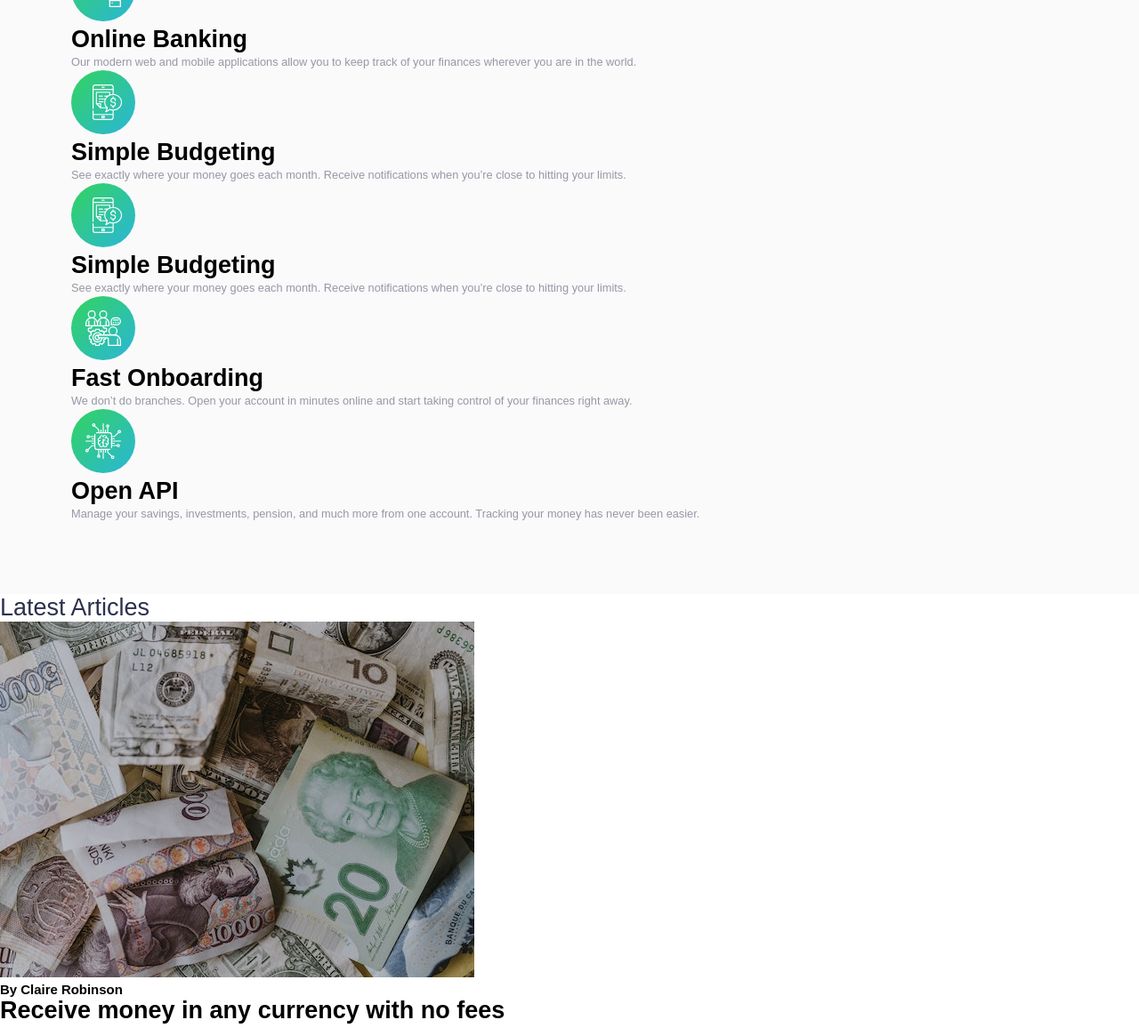
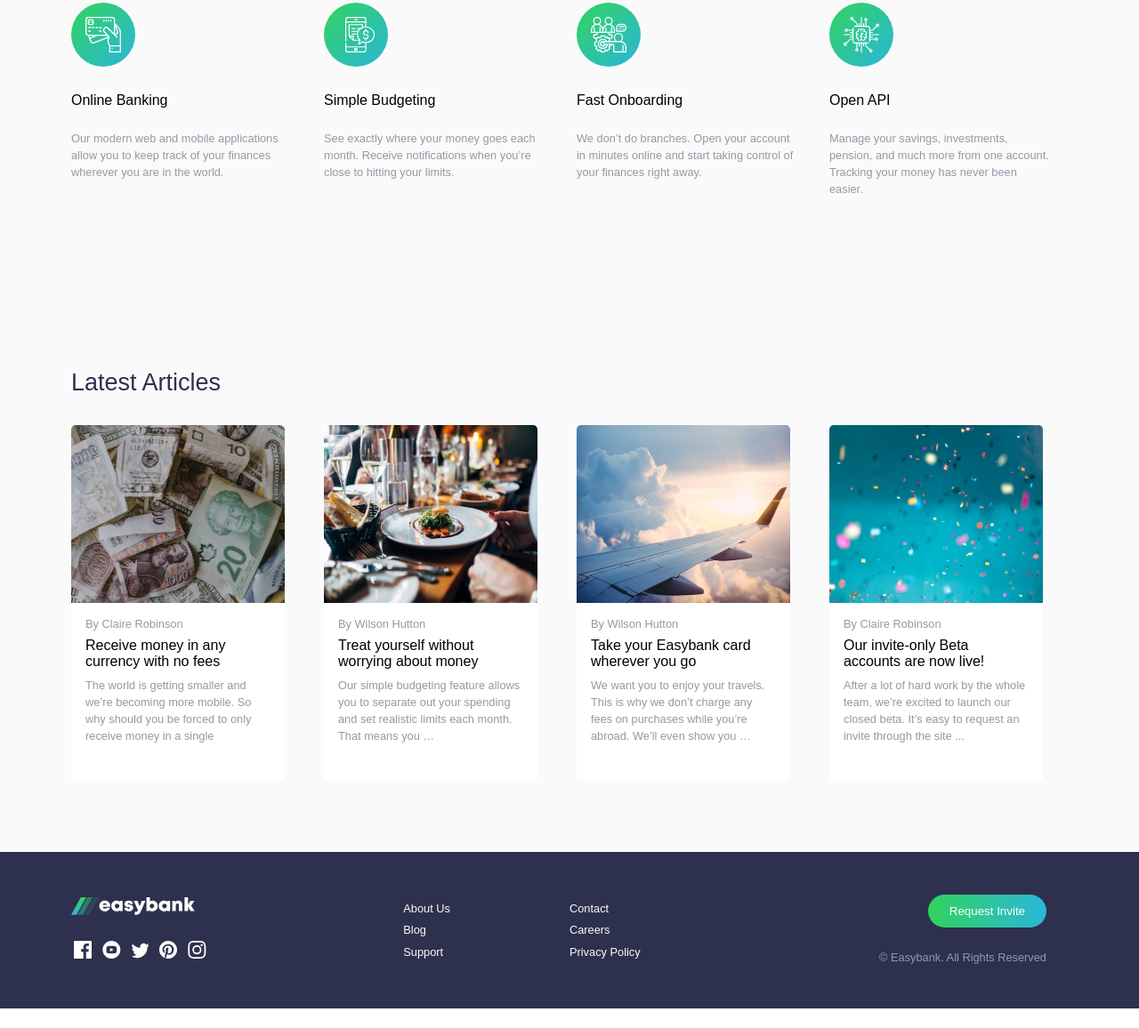
Before and after one commit to abdelaziz013/easy-bank-landing-page, a website: page index.html in a window 1280 px wide. Shown: the part 1072-2228 px from the top of the page at 89% size. After the commit the page ends 2206 px from the top, so only its background shows below. Drawn offline with Linux system fonts and the light colour scheme.

```diff
--- a/index.html
+++ b/index.html
@@ -43,46 +43,39 @@
     <!-- why section -->
     <section class="why">
       <h1 class="primary-header mb-small">Why choose Easybank?</h1>
-      <p class="text"> We leverage Open Banking to turn your bank account into your financial hub. Control
+      <p class="text mb-large"> We leverage Open Banking to turn your bank account into your financial hub.<br> Control
         your finances like never before.</p>
-      <div class="why-grid">
-        <div class="why-card">
-          <div class="why-card--icon">
+      <div class="grid mb-large">
+        <div class="why__card">
+          <div class="why-card--icon mb-small">
             <img src="assets/images/icon-online.svg" alt="">
           </div>
-          <h2 class="secondary-header">Online Banking</h2>
+          <h2 class="secondary-header mb-small">Online Banking</h2>
           <p class="text"> Our modern web and mobile applications allow you to keep track of your finances
             wherever you are in the world.</p>
         </div>
-        <div class="why-card">
-          <div class="why-card--icon">
+
+        <div class="why__card">
+          <div class="why-card--icon mb-small">
             <img src="assets/images/icon-budgeting.svg" alt="">
           </div>
-          <h2 class="secondary-header">Simple Budgeting</h2>
+          <h2 class="secondary-header mb-small">Simple Budgeting</h2>
           <p class="text"> See exactly where your money goes each month. Receive notifications when you’re
             close to hitting your limits.</p>
         </div>
-        <div class="why-card">
-          <div class="why-card--icon">
-            <img src="assets/images/icon-budgeting.svg" alt="">
-          </div>
-          <h2 class="secondary-header">Simple Budgeting</h2>
-          <p class="text"> See exactly where your money goes each month. Receive notifications when you’re
-            close to hitting your limits.</p>
-        </div>
-        <div class="why-card">
-          <div class="why-card--icon">
+        <div class="why__card">
+          <div class="why-card--icon mb-small">
             <img src="assets/images/icon-onboarding.svg" alt="">
           </div>
-          <h2 class="secondary-header">Fast Onboarding</h2>
+          <h2 class="secondary-header mb-small">Fast Onboarding</h2>
           <p class="text"> We don’t do branches. Open your account in minutes online and start taking control
             of your finances right away.</p>
         </div>
-        <div class="why-card">
-          <div class="why-card--icon">
+        <div class="why__card">
+          <div class="why-card--icon mb-small">
             <img src="assets/images/icon-api.svg" alt="">
           </div>
-          <h2 class="secondary-header">Open API</h2>
+          <h2 class="secondary-header mb-small">Open API</h2>
           <p class="text"> Manage your savings, investments, pension, and much more from one account. Tracking
             your money has never been easier.</p>
         </div>
@@ -90,54 +83,63 @@
     </section>
     <!-- article -->
      <section class="article">
-      <h1 class="primary-header">Latest Articles</h1>
-     <div class="article-grid">
-      <div class="article-card">
-        <div class="article-img">
+      <h1 class="primary-header mb-large ">Latest Articles</h1>
+     <div class="grid">
+      <div class="article__card">
+        <div class="article__card--img">
           <img src="assets/images/image-currency.jpg" alt="">
         </div>
-        <h5 class="author">By Claire Robinson</h5>
-        <h2 class="secondary-header">Receive money in any currency with no fees</h2>
-        <p class="text">  The world is getting smaller and we’re becoming more mobile. So why should you be
-          forced to only receive money in a single </p>
+        <div class="article__card--description">
+          <h5 class="article__card--author mb-small-1">By Claire Robinson</h5>
+          <h2 class="secondary-header mb-small-1">Receive money in any currency with no fees</h2>
+          <p class="text">  The world is getting smaller and we’re becoming more mobile. So why should you be
+            forced to only receive money in a single </p>
+        </div>
+
       </div>
-      <div class="article-card">
-        <div class="article-img">
+      <div class="article__card">
+        <div class="article__card--img">
           <img src="assets/images/image-restaurant.jpg" alt="">
         </div>
-        <h5 class="author">By Wilson Hutton</h5>
-        <h2 class="secondary-header"> Treat yourself without worrying about money</h2>
+        <div class="article__card--description">
+        <h5 class="article__card--author mb-small-1">By Wilson Hutton</h5>
+        <h2 class="secondary-header mb-small-1"> Treat yourself without worrying about money</h2>
         <p class="text">  Our simple budgeting feature allows you to separate out your spending and set
           realistic limits each month. That means you … </p>
+        </div>
       </div>
-      <div class="article-card">
-        <div class="article-img">
+      <div class="article__card">
+        <div class="article__card--img">
           <img src="assets/images/image-plane.jpg" alt="">
         </div>
-        <h5 class="author">By Wilson Hutton</h5>
-        <h2 class="secondary-header">Take your Easybank card wherever you go</h2>
+        <div class="article__card--description">
+        <h5 class="article__card--author mb-small-1">By Wilson Hutton</h5>
+        <h2 class="secondary-header mb-small-1">Take your Easybank card wherever you go</h2>
         <p class="text">  We want you to enjoy your travels. This is why we don’t charge any fees on purchases
           while you’re abroad. We’ll even show you … </p>
+        </div>
       </div>
-      <div class="article-card">
-        <div class="article-img">
+      <div class="article__card">
+        <div class="article__card--img">
           <img src="assets/images/image-confetti.jpg" alt="">
         </div>
-        <h5 class="author"> By Claire Robinson</h5>
-        <h2 class="secondary-header">  Our invite-only Beta accounts are now live!</h2>
+        <div class="article__card--description">
+        <h5 class="article__card--author mb-small-1"> By Claire Robinson</h5>
+        <h2 class="secondary-header mb-small-1">  Our invite-only Beta accounts are now live!</h2>
         <p class="text">  After a lot of hard work by the whole team, we’re excited to launch our closed beta.
           It’s easy to request an invite through the site ... </p>
+          </div>
       </div>
      </div>
      </section>
   </main>
   <footer>
-    <div class="footergrid">
+    <div class="footerGrid">
       <div class="footer__logo-social">
-        <div class="footer__logo-social--logo">
-          <img src="assets/images/logo.svg" alt="">
+        <div class="footer__logo-social--logo mb-small">
+          <img src="assets/images/footer-logo.svg" alt="" style="fill:antiquewhite">
         </div>
-        <div class="footer__logo-social--logo--social-links">
+        <div class="footer__logo-social--social-links">
           <img src="assets/images/icon-facebook.svg" alt="">
           <img src="assets/images/icon-youtube.svg" alt="">
           <img src="assets/images/icon-twitter.svg" alt="">
@@ -145,7 +147,7 @@
           <img src="assets/images/icon-instagram.svg" alt="">
         </div>
       </div>
-      <div class="footer-links">
+      <div class="footer__links">
         <ul>
           <li>About Us</li>
           <li>Contact</li>
@@ -155,9 +157,9 @@
           <li>Privacy Policy</li>
         </ul>
       </div>
-      <div class="buttons-rights">
-        <button class="btn">Request Invite</button>
-        <p>© Easybank. All Rights Reserved</p>
+      <div class="footer__buttons-rights">
+        <button class="btn mb-small">Request Invite</button>
+        <p class="text">© Easybank. All Rights Reserved</p>
       </div>
     </div>
   </footer>
--- a/sass/base/_typography.scss
+++ b/sass/base/_typography.scss
@@ -3,6 +3,10 @@
     font-weight: $fw-regular;
     color:$color-dark-blue;
     // font-size: 1.6rem;
+}
+.secondary-header{
+    font-size: 1rem;
+    font-weight: $fw-regular;
 }
 .text{
     font-size: 0.8rem;
--- a/sass/base/_utilities.scss
+++ b/sass/base/_utilities.scss
@@ -1,3 +1,11 @@
 
 
+.mb-small-1{margin-bottom: 0.5rem}
 .mb-small { margin-bottom: 1.5rem  }
+.mb-large { margin-bottom: 2rem }
+
+.grid{
+    display: grid;
+    grid-template-columns: repeat(4,1fr);
+    gap: 1rem;
+}
--- a/sass/layout/_footer.scss
+++ b/sass/layout/_footer.scss
@@ -0,0 +1,51 @@
+.footerGrid{
+    display: grid;
+    grid-template-columns: repeat(3,1fr);
+
+    padding-inline: $padding-inline;
+    padding-block: 3rem;
+    align-items: center;
+    background-color: $color-dark-blue;
+    color:$color-white
+}
+
+.footer {
+
+    &__logo-social{
+        display: flex;
+        flex-direction: column;
+        // align-content: space-between;
+        // justify-content: center;
+
+        &--social-links{
+            & img{
+                padding-inline: 0.2rem;
+            }
+        }
+    }
+
+
+    &__links{
+        & ul{
+            display: grid;
+            grid-template-columns: repeat(2,1fr);
+            grid-template-rows: 3;
+            font-size: 0.8rem;
+            row-gap: 0.6rem;
+            & li{
+                color:$color-grey-light-1;
+            }
+
+
+        }
+
+    }
+
+    &__buttons-rights{
+    padding-right: 1.5rem;
+        justify-self: end;
+        align-self: start;
+         text-align: end;
+
+    }
+}
--- a/sass/main.scss
+++ b/sass/main.scss
@@ -4,6 +4,7 @@
 @import "base/typography";
 
 @import "layout/header";
+@import "layout/footer";
 @import "components/button";
 
 @import "pages/home"
--- a/sass/pages/_home.scss
+++ b/sass/pages/_home.scss
@@ -8,12 +8,12 @@
     &__description {
         display: flex;
         flex-direction: column;
-        place-content: center;
+        align-self: center;
         padding-right: 20rem;
     }
     &__mockup {
         position: relative;
-        z-index: 1000;
+
         &--background {
             position: absolute;
             right: -30rem;
@@ -33,5 +33,46 @@
 .why {
     padding: $padding-inline;
     background-color: $color-grey-light-2;
+    &__grid{
+        display: grid;
+        grid-template-columns: repeat(4,1fr);
+        gap: 1rem;
+    }
+    &__card{
+        padding-right:1rem;
+
+    }
 
 }
+
+.article{
+    padding: $padding-inline;
+    background-color: $color-grey-light-1;
+    &__card{
+        width:15rem;
+        height:25rem;
+        border-radius: 5px;
+        background-color: $color-white;
+        overflow: hidden;
+
+        &--img{
+            width:100%;
+            height: 50%;
+            & img{
+                width: 100%;
+                height: 100%;
+            };
+        }
+        &--description{
+            text-align: start;
+            padding: 1rem;
+        }
+        &--author{
+            font-size: 0.8rem;
+            color: $color-grey-light-3;
+            font-weight: $fw-regular;
+        }
+
+    }
+
+}
```
Also changed, not shown: assets/images/footer-logo.svg (added), css/style.css.
